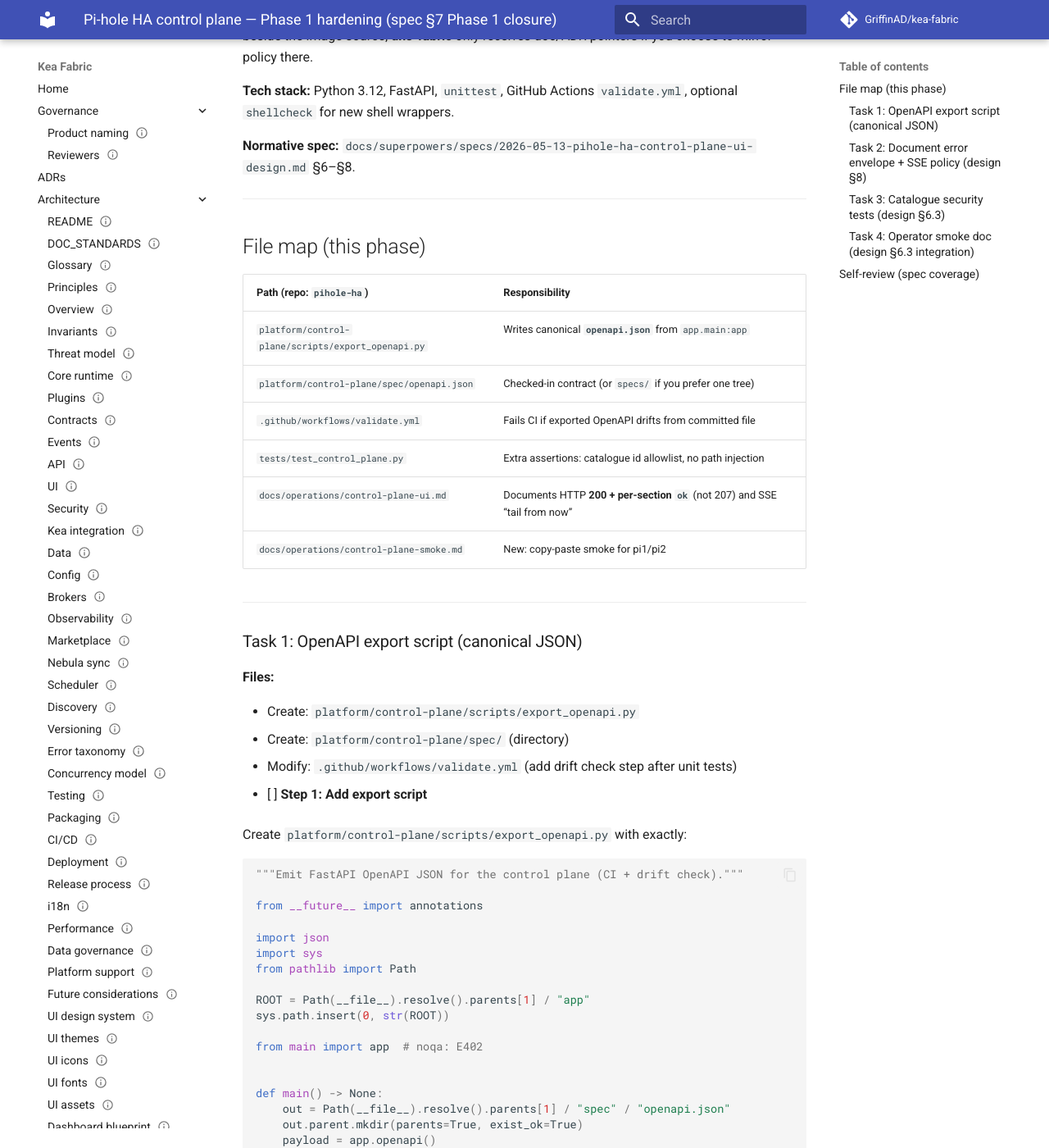
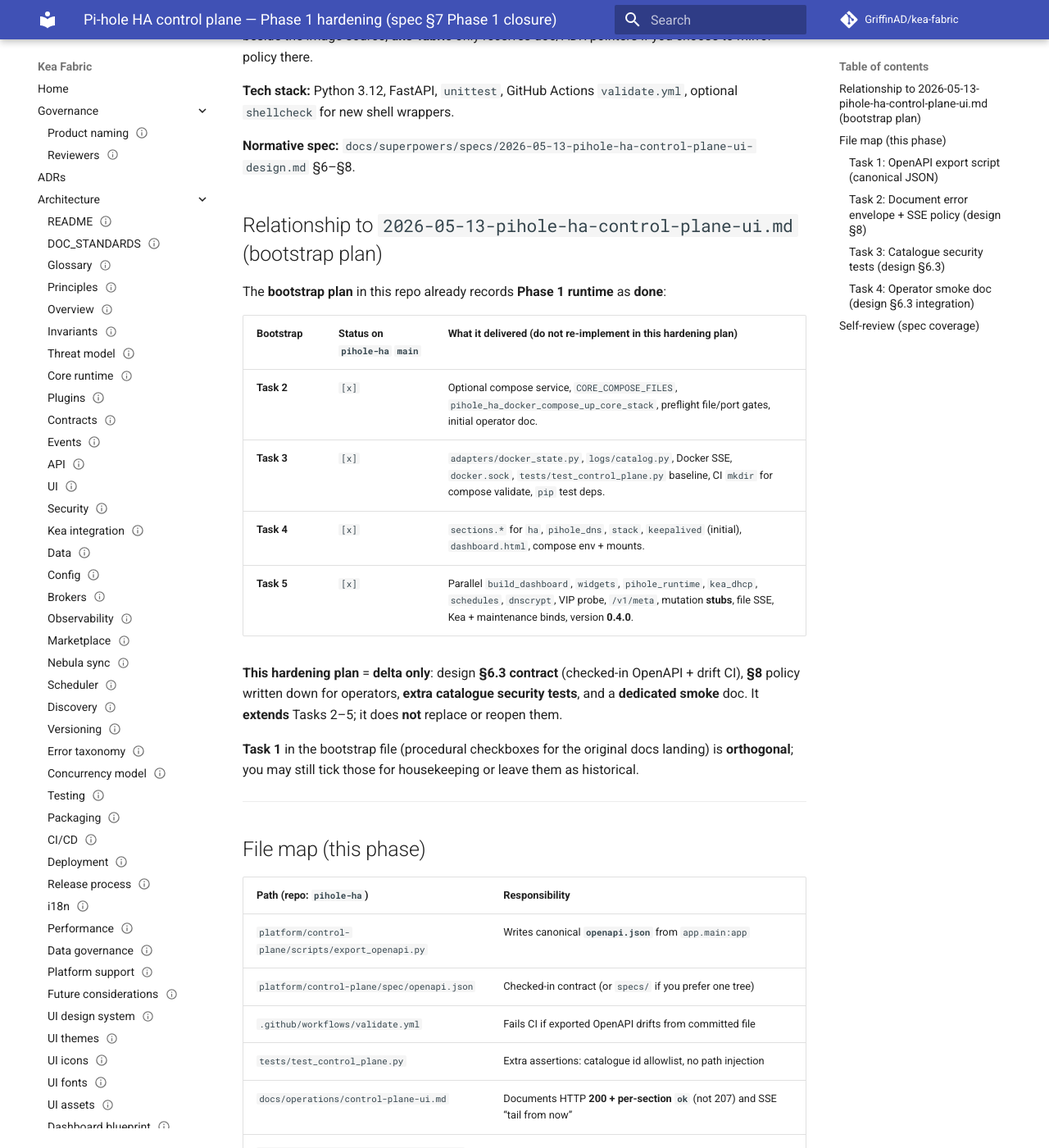
Before and after one commit to GriffinAD/dns-fabric, an MkDocs documentation site: the page built from docs/superpowers/plans/2026-05-13-pihole-ha-control-plane-phase-1-hardening.md, in a window 1280 px wide and 1400 px high, scrolled down 427 px. Shown: the whole window at 82% size. Built offline with MkDocs 1.6.1 and Material for MkDocs 9.7.7, drawn with Linux system fonts in a browser that asks for light colours; comment, search, counter and statistics services are not loaded.

Commit message:
docs(plans): tie phase plans to bootstrap Tasks 2-5 completion
Clarify delta vs already-shipped pihole-ha main work; add prerequisite
paragraphs to phase 2-4 and index note on bootstrap plan.

Signed-off-by: GriffinAD <nigel.surridge@btinternet.com>
Co-authored-by: Cursor <cursoragent@cursor.com>

```diff
--- a/docs/superpowers/plans/2026-05-13-pihole-ha-control-plane-phase-1-hardening.md
+++ b/docs/superpowers/plans/2026-05-13-pihole-ha-control-plane-phase-1-hardening.md
@@ -9,6 +9,21 @@
 **Tech stack:** Python 3.12, FastAPI, `unittest`, GitHub Actions `validate.yml`, optional `shellcheck` for new shell wrappers.
 
 **Normative spec:** `docs/superpowers/specs/2026-05-13-pihole-ha-control-plane-ui-design.md` §6–§8.
+
+## Relationship to `2026-05-13-pihole-ha-control-plane-ui.md` (bootstrap plan)
+
+The **bootstrap plan** in this repo already records **Phase 1 runtime** as **done**:
+
+| Bootstrap | Status on `pihole-ha` `main` | What it delivered (do **not** re-implement in this hardening plan) |
+|-----------|------------------------------|----------------------------------------------------------------------|
+| **Task 2** | `[x]` | Optional compose service, `CORE_COMPOSE_FILES`, `pihole_ha_docker_compose_up_core_stack`, preflight file/port gates, initial operator doc. |
+| **Task 3** | `[x]` | `adapters/docker_state.py`, `logs/catalog.py`, Docker SSE, `docker.sock`, `tests/test_control_plane.py` baseline, CI `mkdir` for compose validate, `pip` test deps. |
+| **Task 4** | `[x]` | `sections.*` for `ha`, `pihole_dns`, `stack`, `keepalived` (initial), `dashboard.html`, compose env + mounts. |
+| **Task 5** | `[x]` | Parallel `build_dashboard`, `widgets`, `pihole_runtime`, `kea_dhcp`, `schedules`, `dnscrypt`, VIP probe, `/v1/meta`, mutation **stubs**, file SSE, Kea + maintenance binds, version **0.4.0**. |
+
+**This hardening plan** = **delta only**: design **§6.3 contract** (checked-in OpenAPI + drift CI), **§8** policy written down for operators, **extra catalogue security tests**, and a **dedicated smoke** doc. It **extends** Tasks 2–5; it does **not** replace or reopen them.
+
+**Task 1** in the bootstrap file (procedural checkboxes for the original docs landing) is **orthogonal**; you may still tick those for housekeeping or leave them as historical.
 
 ---
 
```
Also changed, not shown: docs/superpowers/plans/2026-05-13-pihole-ha-control-plane-phase-2-dns-write-risk.md (+4 -0 lines), docs/superpowers/plans/2026-05-13-pihole-ha-control-plane-phase-3-mutations-audit.md (+4 -0 lines), docs/superpowers/plans/2026-05-13-pihole-ha-control-plane-phase-4-aggregation-optional.md (+4 -0 lines), docs/superpowers/plans/2026-05-13-pihole-ha-control-plane-ui.md (+1 -1 lines).
